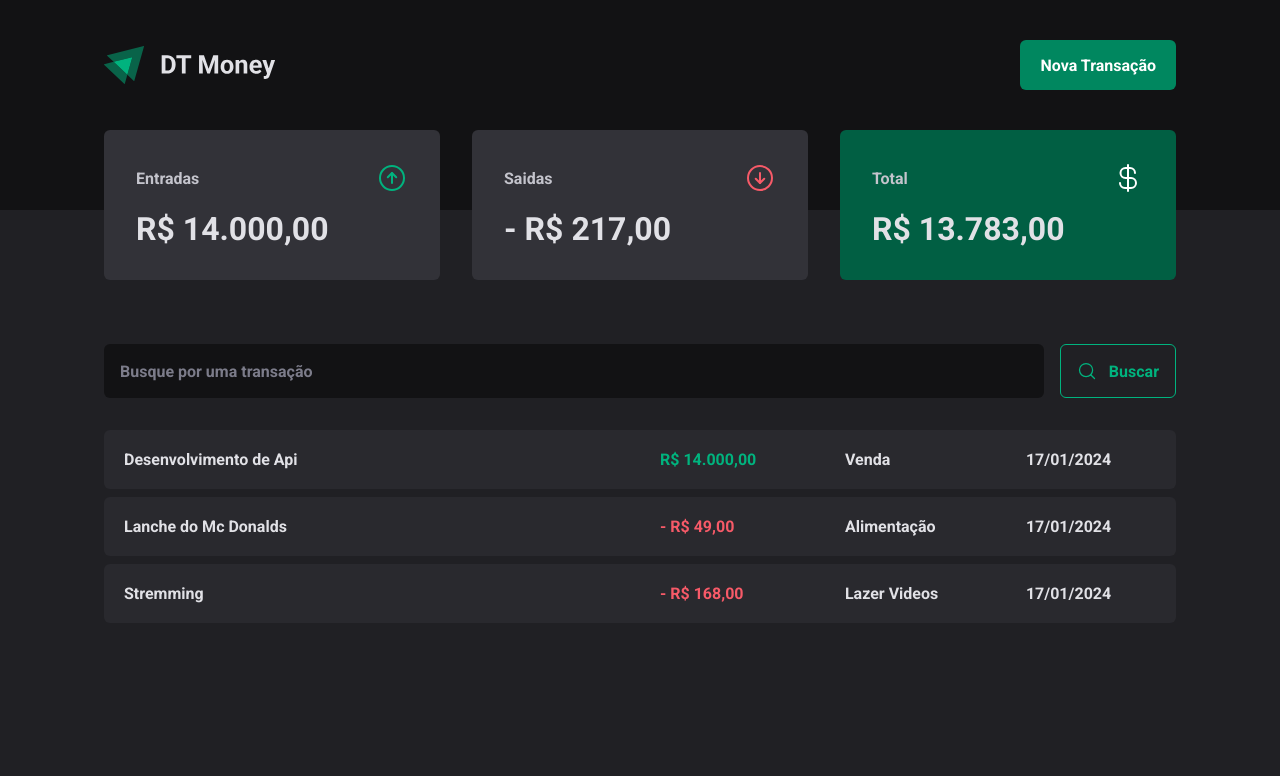
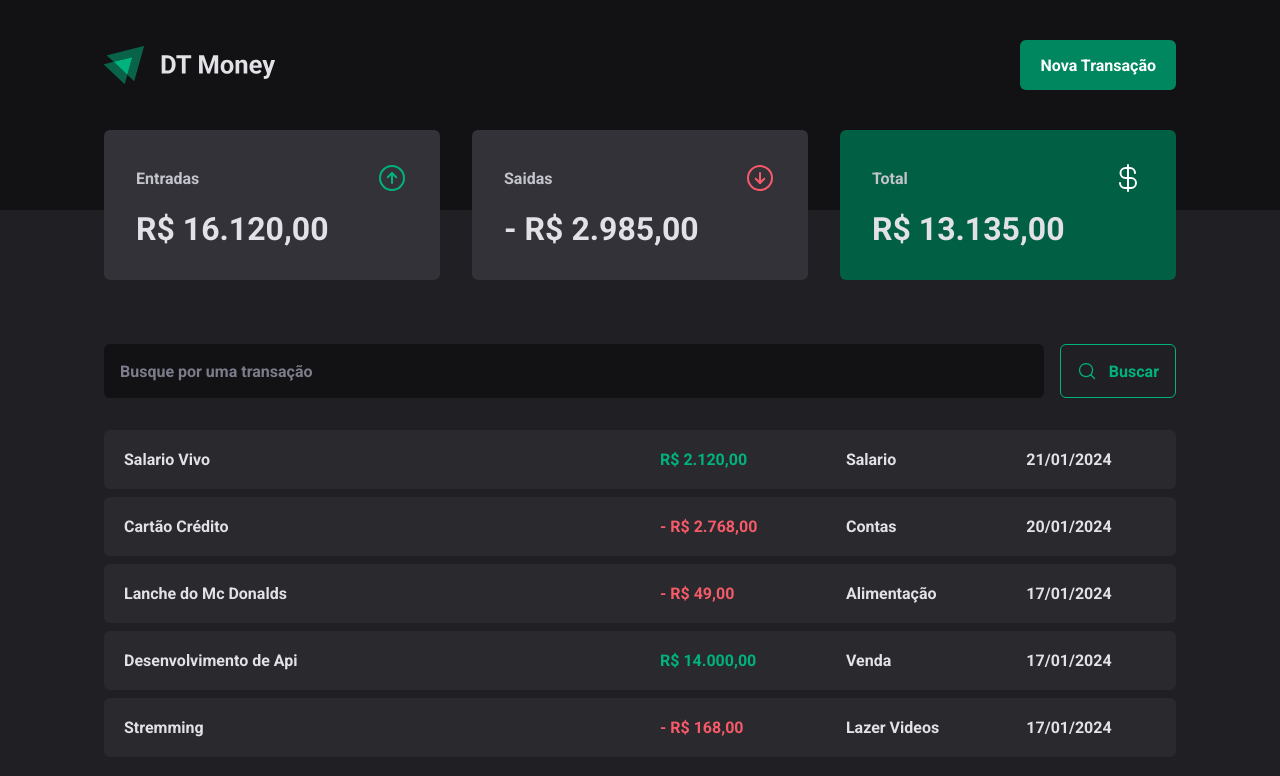
Before and after one commit to salvatoreDeploy/prime-money, a React (Vite) app: page / in a window 1280 px wide. Shown: the top 776 px of the page. Built offline with nearby package versions, Linux system fonts and the light colour scheme; data requests are answered from the project's data file.

Commit message:
create new transaction

```diff
--- a/server.json
+++ b/server.json
@@ -23,6 +23,22 @@
       "category": "Lazer Videos",
       "price": 168,
       "created_at": "2024-01-17T13:52:07.427Z"
+    },
+    {
+      "description": "Cartão Crédito ",
+      "price": 2768,
+      "category": "Contas ",
+      "type": "outcome",
+      "created_at": "2024-01-20T23:08:35.775Z",
+      "id": 4
+    },
+    {
+      "description": "Salario Vivo",
+      "price": 2120,
+      "category": "Salario",
+      "type": "income",
+      "created_at": "2024-01-21T00:40:38.272Z",
+      "id": 5
     }
   ]
 }
--- /dev/null
+++ b/src/api/axios.ts
@@ -0,0 +1,5 @@
+import axios from 'axios'
+
+export const axioApi = axios.create({
+  baseURL: 'http://localhost:3333',
+})
--- a/src/components/NewTransactionModal/index.tsx
+++ b/src/components/NewTransactionModal/index.tsx
@@ -10,6 +10,8 @@ import { ArrowCircleDown, ArrowCircleUp, X } from 'phosphor-react'
 import { z } from 'zod'
 import { Controller, useForm } from 'react-hook-form'
 import { zodResolver } from '@hookform/resolvers/zod'
+import { useContext } from 'react'
+import { TransactionsContext } from '../../contexts/TransactionsContext'
 
 const newTransactionFormSchema = z.object({
   description: z.string(),
@@ -21,10 +23,13 @@ const newTransactionFormSchema = z.object({
 type NewTransactionFormInputs = z.infer<typeof newTransactionFormSchema>
 
 export function NewTransactionModal() {
+  const { createNewTransaction } = useContext(TransactionsContext)
+
   const {
     control,
     register,
     handleSubmit,
+    reset,
     formState: { isSubmitting },
   } = useForm<NewTransactionFormInputs>({
     resolver: zodResolver(newTransactionFormSchema),
@@ -34,9 +39,9 @@ export function NewTransactionModal() {
   })
 
   async function handleCreateNewTransaction(data: NewTransactionFormInputs) {
-    await new Promise((resolve) => setTimeout(resolve, 2000))
+    createNewTransaction(data)
 
-    console.log(data)
+    reset()
   }
 
   return (
--- a/src/contexts/TransactionsContext.tsx
+++ b/src/contexts/TransactionsContext.tsx
@@ -1,4 +1,6 @@
 import { ReactNode, createContext, useEffect, useState } from 'react'
+import { axioApi } from '../api/axios'
+import { z } from 'zod'
 
 interface Transaction {
   id: number
@@ -9,9 +11,19 @@ interface Transaction {
   created_at: string
 }
 
+const newTransactionFormSchema = z.object({
+  description: z.string(),
+  price: z.number(),
+  category: z.string(),
+  type: z.enum(['income', 'outcome']),
+})
+
+type createTransactionInputs = z.infer<typeof newTransactionFormSchema>
+
 interface TrasactionsContextType {
   transactions: Transaction[]
   getTransactions: (query?: string) => Promise<Transaction[]>
+  createNewTransaction: (data: createTransactionInputs) => Promise<void>
 }
 
 interface TransactionsProviderProps {
@@ -24,18 +36,31 @@ export function TransactionsProvider({ children }: TransactionsProviderProps) {
   const [transactions, setTrasactions] = useState<Transaction[]>([])
 
   async function getTransactions(query?: string): Promise<Transaction[]> {
-    const url = new URL('http://localhost:3333/transactions')
+    const transactions = await axioApi.get('/transactions', {
+      params: {
+        _sort: 'created_at',
+        _order: 'desc',
+        q: query,
+      },
+    })
 
-    if (query) {
-      url.searchParams.append('q', query)
-    }
+    setTrasactions(transactions.data)
 
-    const response = await fetch(url)
-    const transactions = await response.json()
+    return transactions.data
+  }
 
-    setTrasactions(transactions)
+  async function createNewTransaction(data: createTransactionInputs) {
+    const { description, price, category, type } = data
 
-    return transactions
+    const response = await axioApi.post('/transactions', {
+      description,
+      price,
+      category,
+      type,
+      created_at: new Date(),
+    })
+
+    setTrasactions((state) => [response.data, ...state])
   }
 
   useEffect(() => {
@@ -43,7 +68,9 @@ export function TransactionsProvider({ children }: TransactionsProviderProps) {
   }, [])
 
   return (
-    <TransactionsContext.Provider value={{ transactions, getTransactions }}>
+    <TransactionsContext.Provider
+      value={{ transactions, getTransactions, createNewTransaction }}
+    >
       {children}
     </TransactionsContext.Provider>
   )
```
